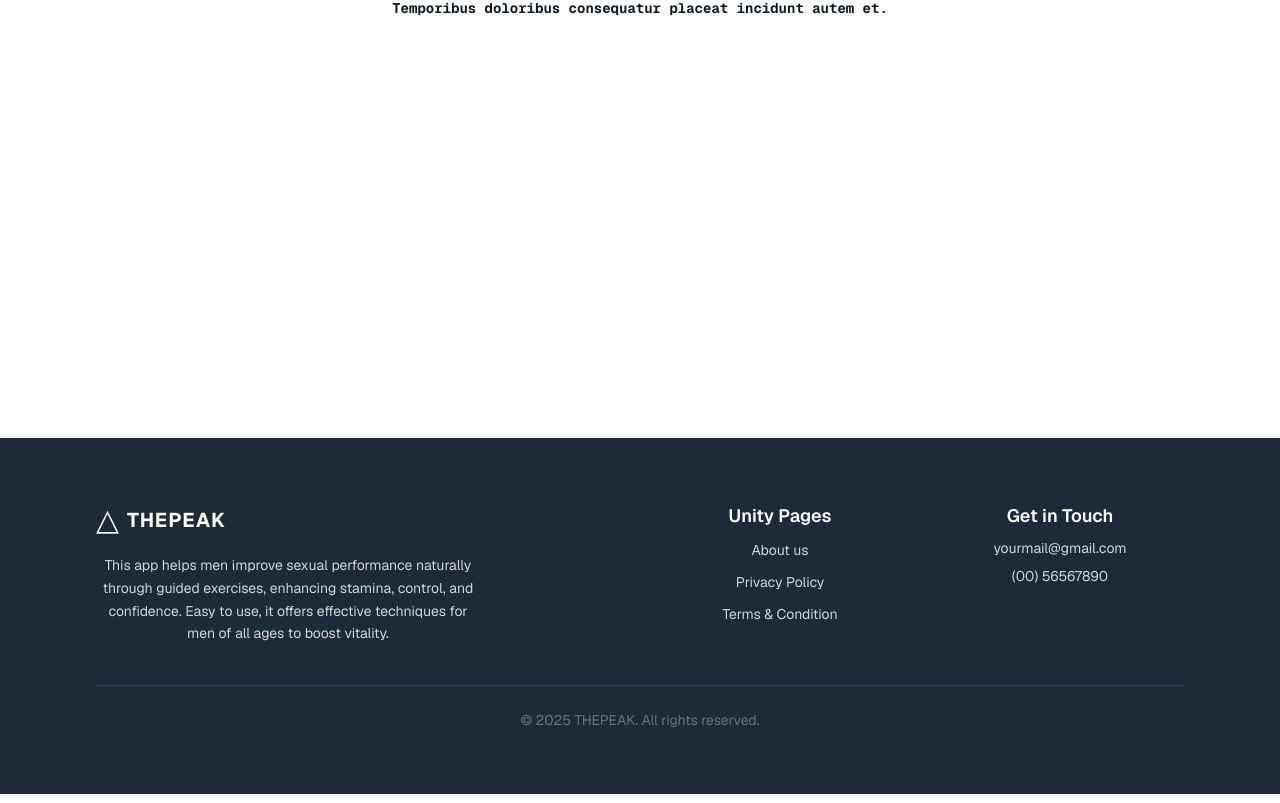
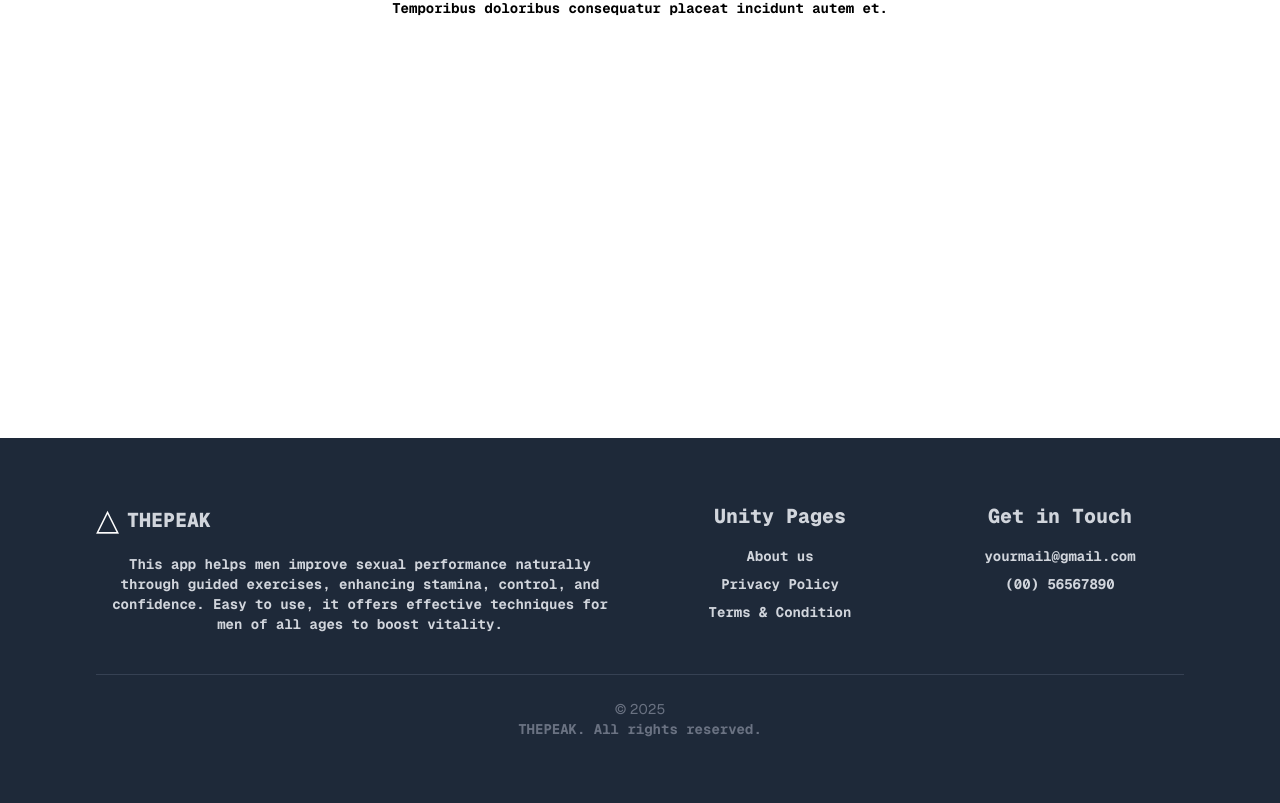
Before and after one commit to shejanNizam/fitness_landing_page, a Next.js app: page /about in a window 1280 px wide. Shown: the part 486-1289 px from the top of the page. Built offline with nearby package versions, Linux system fonts and the light colour scheme.

Commit message:
modify footer

```diff
--- a/src/components/CHeading.jsx
+++ b/src/components/CHeading.jsx
@@ -1,7 +1,7 @@
 export default function CHeading({ text }) {
   return (
     <>
-      <h2 className="text-3xl sm:text-4xl font-extrabold font-mono text-gray-900 text-center mb-4">
+      <h2 className="text-3xl sm:text-4xl font-extrabold font-mono text-center mb-4">
         {text}
       </h2>
     </>
--- a/src/components/CParagraph.jsx
+++ b/src/components/CParagraph.jsx
@@ -1,9 +1,7 @@
 export default function CParagraph({ text }) {
   return (
     <>
-      <h2 className="text-sm sm:text-md font-bold font-mono text-gray-900">
-        {text}
-      </h2>
+      <h2 className="text-sm sm:text-md font-bold font-mono ">{text}</h2>
     </>
   );
 }
--- a/src/components/CSubHeading.jsx
+++ b/src/components/CSubHeading.jsx
@@ -1,9 +1,7 @@
 export default function CSubHeading({ text }) {
   return (
     <>
-      <h2 className="text-lg sm:text-xl font-extrabold font-mono text-gray-900">
-        {text}
-      </h2>
+      <h2 className="text-lg sm:text-xl font-extrabold font-mono">{text}</h2>
     </>
   );
 }
--- a/src/components/Footer.jsx
+++ b/src/components/Footer.jsx
@@ -1,4 +1,6 @@
-// --- Data Structures ---
+import Link from "next/link";
+import CParagraph from "./CParagraph";
+import CSubHeading from "./CSubHeading";
 
 const unityPages = [
   { name: "About us", href: "/about" },
@@ -11,67 +13,53 @@ const contactInfo = {
   phone: "(00) 56567890",
 };
 
-// --- Main Component ---
-
 export default function Footer() {
   return (
     <footer className="bg-gray-800 text-gray-300 py-12 sm:py-16 font-sans">
       <div className="max-w-6xl mx-auto px-4 sm:px-6 lg:px-8">
         <div className="grid grid-cols-1 md:grid-cols-4 gap-10 md:gap-8">
-          {/* Column 1: Logo and Description */}
           <div className="md:col-span-2 space-y-4">
-            {/* Logo Placeholder */}
             <div className="flex items-center space-x-2">
-              {/* Using a simple Unicode triangle for the logo, replace with your SVG/image */}
               <span className="text-3xl text-white">△</span>
-              <span className="text-xl font-bold text-white uppercase tracking-wider">
-                THEPEAK
-              </span>
+              <CSubHeading text="THEPEAK" />
             </div>
 
-            {/* Description */}
-            <p className="text-sm leading-relaxed max-w-sm">
-              This app helps men improve sexual performance naturally through
+            <CParagraph
+              text="This app helps men improve sexual performance naturally through
               guided exercises, enhancing stamina, control, and confidence. Easy
               to use, it offers effective techniques for men of all ages to
-              boost vitality.
-            </p>
+              boost vitality."
+            />
           </div>
 
-          {/* Column 2: Unity Pages (Links) */}
           <div className="space-y-4">
-            <h4 className="text-lg font-semibold text-white mb-2">
-              Unity Pages
-            </h4>
+            <CSubHeading text="Unity Pages" />
             <ul className="space-y-2">
               {unityPages.map((page) => (
                 <li key={page.name}>
-                  <a
+                  <Link
                     href={page.href}
                     className="text-sm hover:text-white transition-colors duration-200"
                   >
-                    {page.name}
-                  </a>
+                    <CParagraph text={page.name} />
+                  </Link>
                 </li>
               ))}
             </ul>
           </div>
 
-          {/* Column 3: Get in Touch (Contact) */}
           <div className="space-y-4">
-            <h4 className="text-lg font-semibold text-white mb-2">
-              Get in Touch
-            </h4>
+            <CSubHeading text="Get in Touch" />
             <div className="text-sm space-y-2">
-              <p>{contactInfo.email}</p>
-              <p>{contactInfo.phone}</p>
+              <CParagraph text={contactInfo.email} />
+              <CParagraph text={contactInfo.phone} />
             </div>
           </div>
         </div>
-        {/* Optional: Add a copyright line at the bottom if needed */}
         <div className="mt-10 pt-6 border-t border-gray-700 text-center">
           <p className="text-sm text-gray-500">
-            &copy; {new Date().getFullYear()} THEPEAK. All rights reserved.
+            &copy; {new Date().getFullYear()}{" "}
+            <CParagraph text="THEPEAK. All rights reserved." />
           </p>
         </div>
       </div>
```
